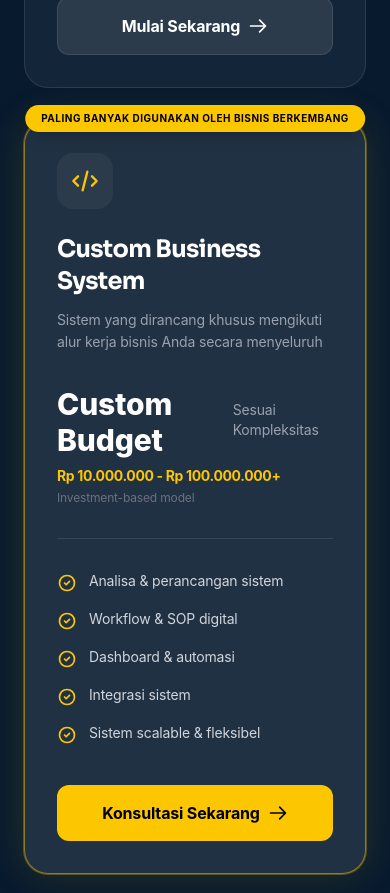
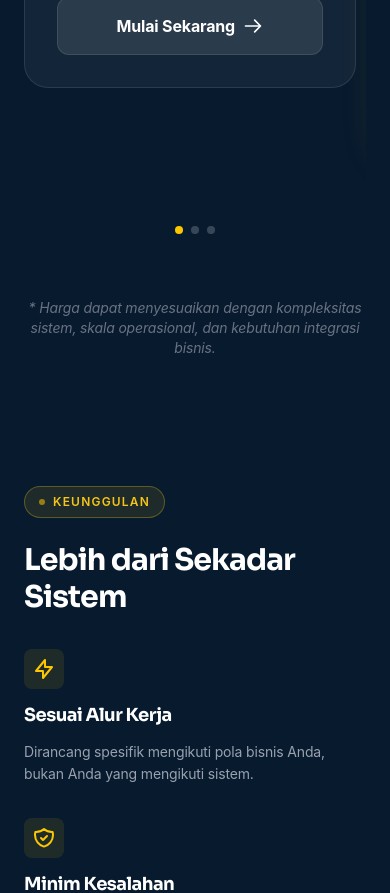
Before and after one commit to ferdiarmond-Project/Tradixasystems.com, a Next.js app: page / in a window 390 px wide. Shown: the part 10100-10993 px from the top of the page. Built offline with nearby package versions, Linux system fonts and the light colour scheme; no server answers.

Commit message:
design: add premium support icon in footer and mobile scroll indicator for pricing

```diff
--- a/components/Footer.tsx
+++ b/components/Footer.tsx
@@ -33,8 +33,14 @@ export default function Footer() {
           <div className="flex flex-col items-start text-left">
             <h4 className="text-white font-semibold mb-6 uppercase tracking-widest text-xs">Support</h4>
             <ul className="space-y-4 text-sm text-gray-500">
-              <li>
-                <a href="tel:081383882120" className="hover:text-yellow-400 transition-colors italic font-medium">Contact Support: 081383882120</a>
+              <li className="flex items-center gap-3">
+                <svg className="w-4 h-4 text-yellow-400 mt-0.5" fill="none" stroke="currentColor" viewBox="0 0 24 24">
+                  <path strokeLinecap="round" strokeLinejoin="round" strokeWidth={2} d="M3 5a2 2 0 012-2h3.28a1 1 0 01.948.684l1.498 4.493a1 1 0 01-.502 1.21l-2.257 1.13a11.042 11.042 0 005.516 5.516l1.13-2.257a1 1 0 011.21-.502l4.493 1.498a1 1 0 01.684.949V19a2 2 0 01-2 2h-1C9.716 21 3 14.284 3 6V5z" />
+                </svg>
+                <a href="tel:081383882120" className="group">
+                  <span className="text-gray-500 hover:text-yellow-400 transition-colors italic font-medium">Contact Support: </span>
+                  <span className="text-yellow-400 font-bold tracking-wider hover:text-yellow-300 transition-all drop-shadow-[0_0_8px_rgba(250,204,21,0.3)]">081383882120</span>
+                </a>
               </li>
               <li>
                 <Link href="/privacy-policy" className="hover:text-yellow-400 transition-colors">Privacy Policy</Link>
--- a/components/Investment.tsx
+++ b/components/Investment.tsx
@@ -169,10 +169,10 @@ export default function Investment() {
           </p>
         </FadeInSection>
 
-        {/* PRICING TABLE */}
-        <div className="grid lg:grid-cols-3 gap-8 items-stretch mb-24">
+        {/* PRICING TABLE — Updated with horizontal scroll for mobile */}
+        <div className="flex lg:grid lg:grid-cols-3 gap-6 lg:gap-8 items-stretch mb-8 lg:mb-24 overflow-x-auto lg:overflow-x-visible pb-8 lg:pb-0 snap-x snap-mandatory scrollbar-hide pricing-scroll-container">
           {solutionPlans.map((plan, i) => (
-            <FadeInSection key={i} className="h-full">
+            <FadeInSection key={i} className="h-full flex-shrink-0 w-[85vw] sm:w-[400px] lg:w-auto snap-center">
               <div className={`relative h-full flex flex-col rounded-3xl p-8 transition-all duration-300 border ${
                 plan.highlight
                 ? "bg-white/10 border-yellow-400/50 shadow-[0_0_40px_rgba(245,197,24,0.15)] ring-1 ring-yellow-400/30 lg:scale-105 z-10"
@@ -225,6 +225,31 @@ export default function Investment() {
             </FadeInSection>
           ))}
         </div>
+
+        {/* Mobile Scroll Indicator (Three Dots) - Dynamic */}
+        <div className="flex lg:hidden justify-center gap-2 mb-16" id="pricing-dots">
+          <div className="w-2 h-2 rounded-full transition-all duration-300 bg-yellow-400"></div>
+          <div className="w-2 h-2 rounded-full transition-all duration-300 bg-white/20"></div>
+          <div className="w-2 h-2 rounded-full transition-all duration-300 bg-white/20"></div>
+        </div>
+
+        <script dangerouslySetInnerHTML={{ __html: `
+          (function() {
+            const container = document.querySelector('.pricing-scroll-container');
+            const dots = document.querySelectorAll('#pricing-dots div');
+            if (container && dots.length) {
+              container.addEventListener('scroll', () => {
+                const scrollLeft = container.scrollLeft;
+                const width = container.offsetWidth;
+                const index = Math.round(scrollLeft / width);
+                dots.forEach((dot, i) => {
+                  dot.style.backgroundColor = i === index ? '#F5C518' : 'rgba(255, 255, 255, 0.2)';
+                  dot.style.width = i === index ? '12px' : '8px';
+                });
+              });
+            }
+          })();
+        `}} />
 
         {/* FOOTNOTE */}
         <FadeInSection className="text-center mb-32">
```
